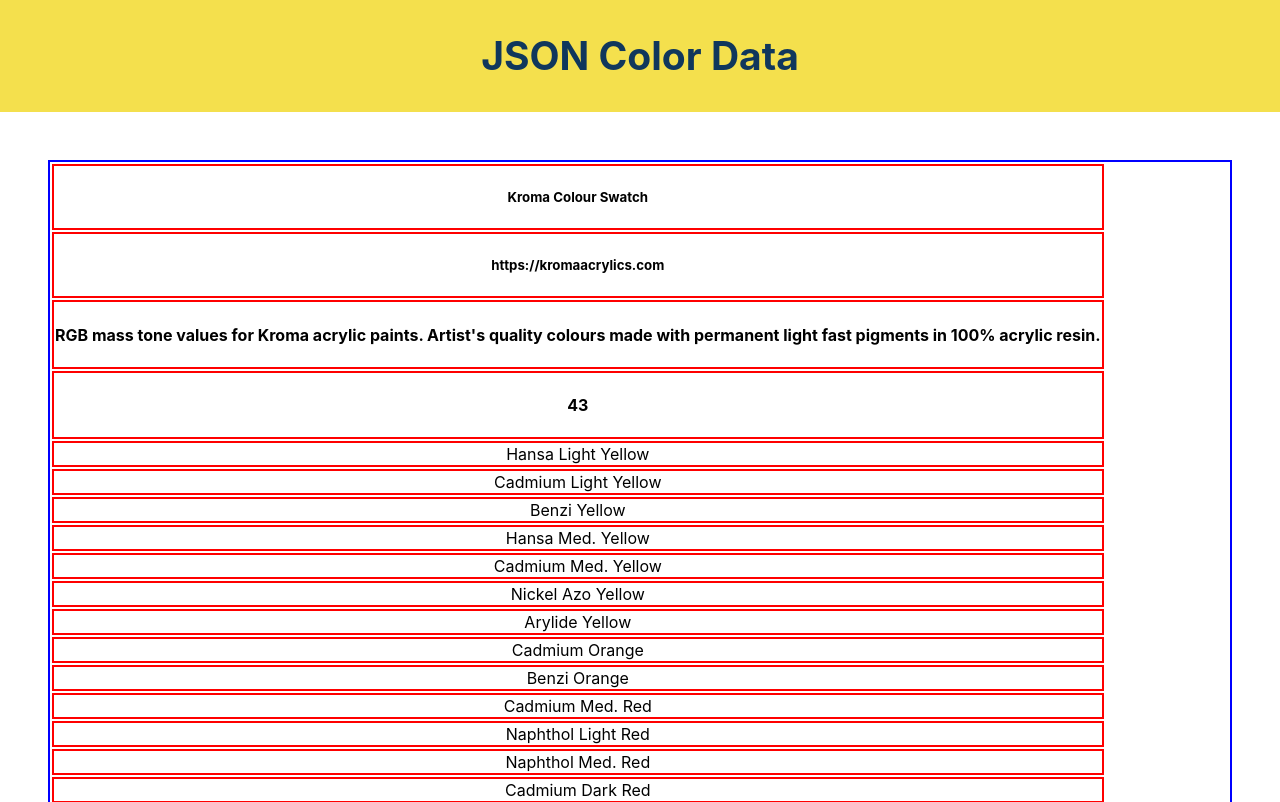
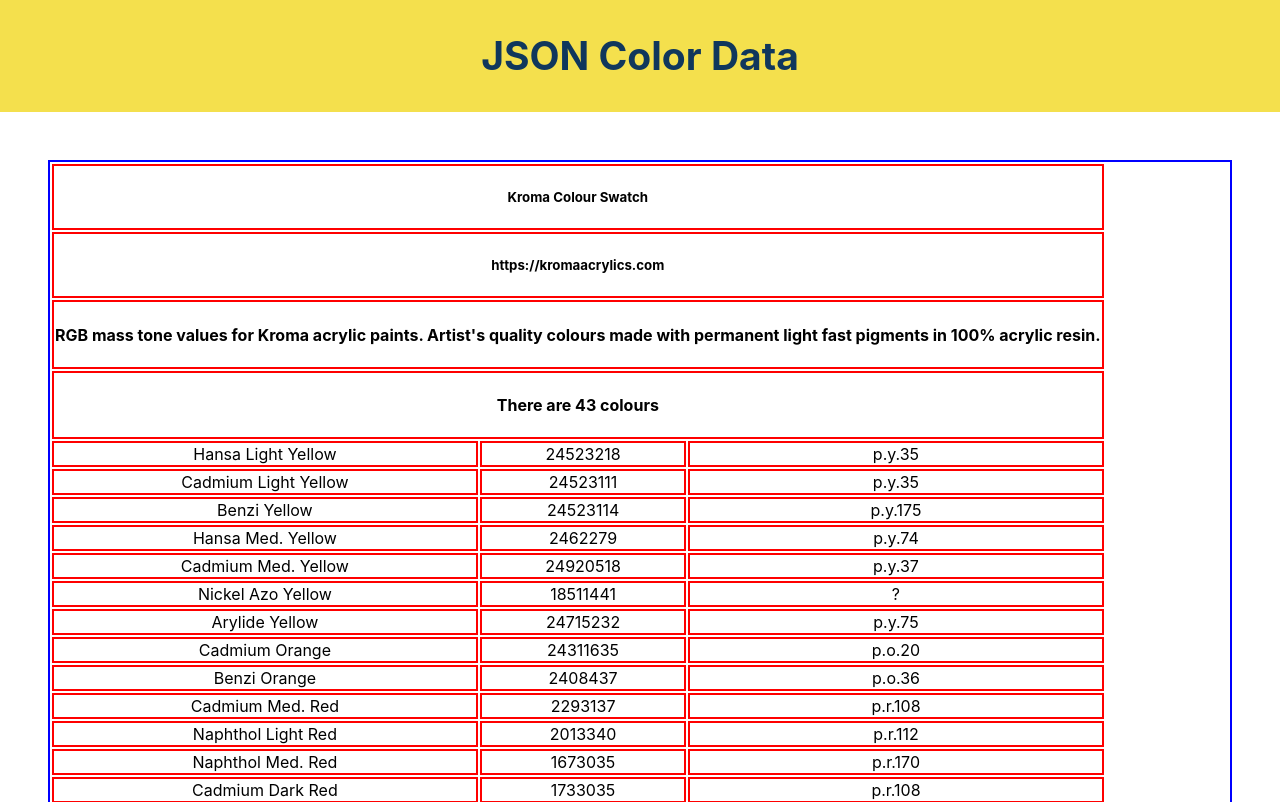
Before and after one commit to bitbangr/load-json-data, a React (Create React App) app: page / in a window 1280 px wide. Shown: the top 802 px of the page. Built offline with nearby package versions, Linux system fonts and the light colour scheme.

Commit message:
incremental display update

```diff
--- a/src/Colors.js
+++ b/src/Colors.js
@@ -40,27 +40,29 @@ const Color = ({ col_name, url, description, colors }) => {
     <table>
       <tbody>
         <tr>
-          <td>
+          <td colspan="3">
             <h5>{col_name}</h5>
           </td>
         </tr>
         <tr>
-          <td>
+          <td colspan="6">
             <h5>{url}</h5>
           </td>
         </tr>
         <tr>
-          <td>
+          <td colspan="6">
             <h4>{description}</h4>
           </td>
         </tr>
         <tr>
-          <td>
-            <h4>{colors.length}</h4>
+          <td colspan="6">
+            <h4>There are {colors.length} colours </h4>
           </td>
         </tr>
         {colors.map((sub, subindex) =>
               <tr>  <td key={subindex}>{sub.name}</td>
+                    <td key={subindex}>{sub.rgb}</td>
+                    <td key={subindex}>{sub.number}</td>
               </tr>)
         }
 
```
